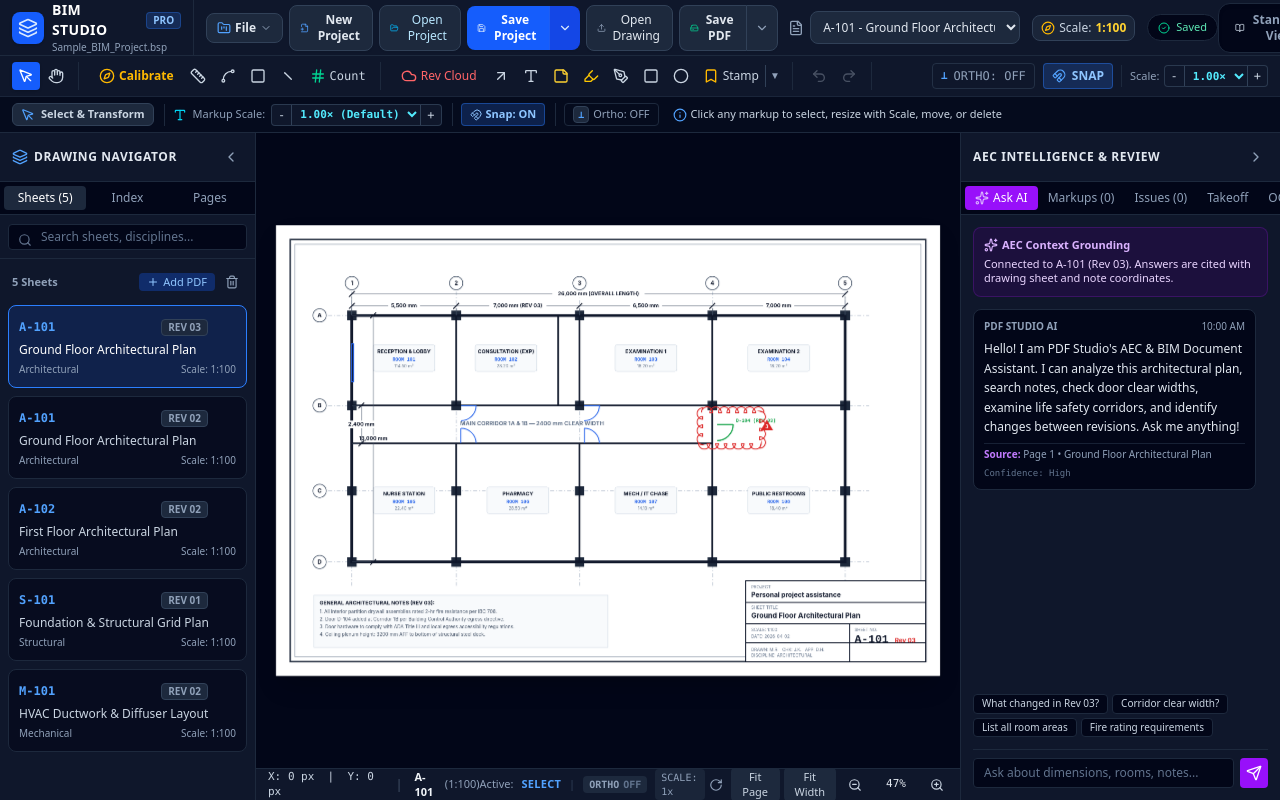
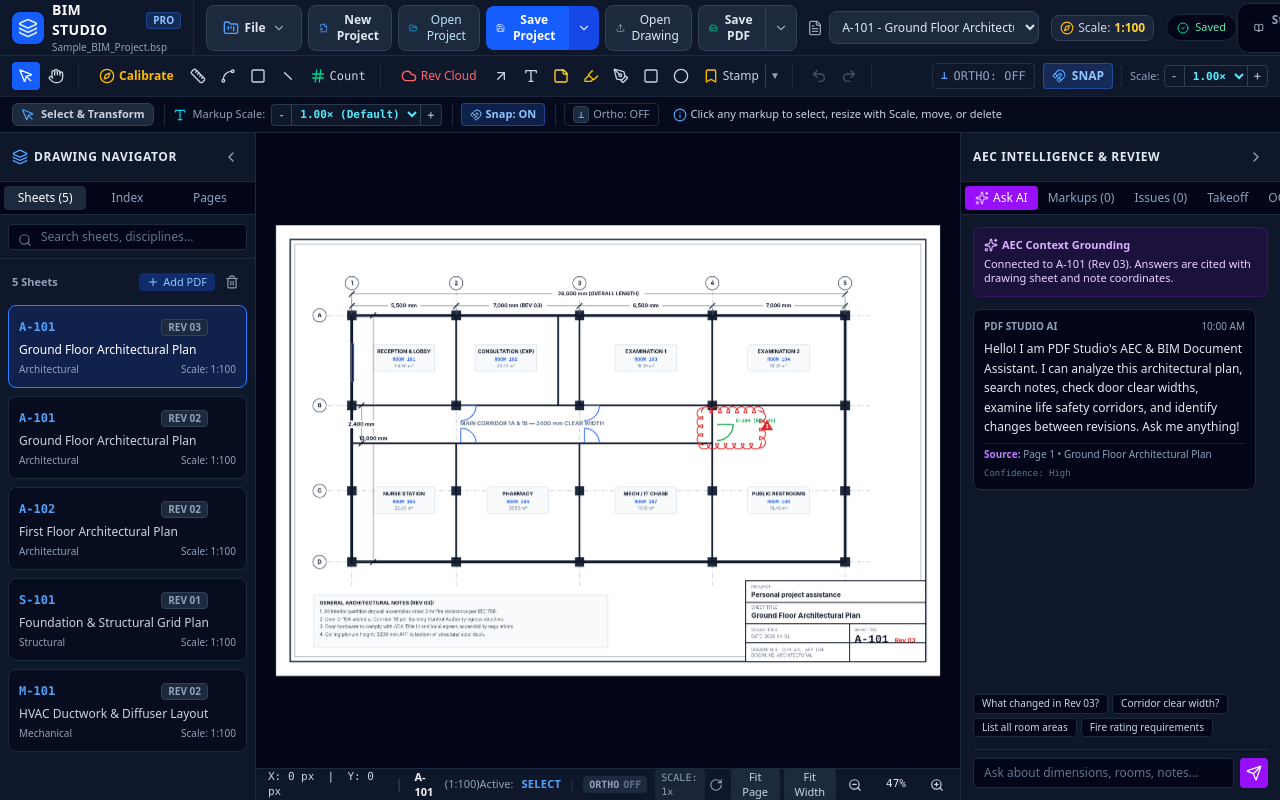
Before and after one commit to mirjariyadh/bimstudio, a React (Vite) app: page / in a window 1280 px wide. Built offline with nearby package versions, Linux system fonts and the light colour scheme.

Commit message:
file height udpate

```diff
--- a/src/components/Header.tsx
+++ b/src/components/Header.tsx
@@ -214,11 +214,11 @@ export const Header: React.FC<HeaderProps> = ({
               id="file-menu-dropdown-button"
               onClick={() => setShowFileMenu((prev) => !prev)}
               title="File & Project Operations"
-              className="flex items-center gap-1 px-2.5 py-1.5 text-xs font-semibold text-slate-200 bg-slate-800 hover:bg-slate-700 hover:text-white border border-slate-700 rounded-lg transition-colors cursor-pointer"
+              className="flex h-[46px] min-w-[96px] items-center justify-center gap-1.5 px-2.5 py-1.5 text-xs font-semibold text-slate-200 bg-slate-800 hover:bg-slate-700 hover:text-white border border-slate-700 rounded-lg transition-colors cursor-pointer"
             >
-              <FolderKanban className="w-3.5 h-3.5 text-blue-400" />
+              <FolderKanban className="w-4 h-4 text-blue-400" />
               <span>File</span>
-              <ChevronDown className="w-3 h-3 text-slate-400" />
+              <ChevronDown className="w-3.5 h-3.5 text-slate-400" />
             </button>
 
             {showFileMenu && (
```
